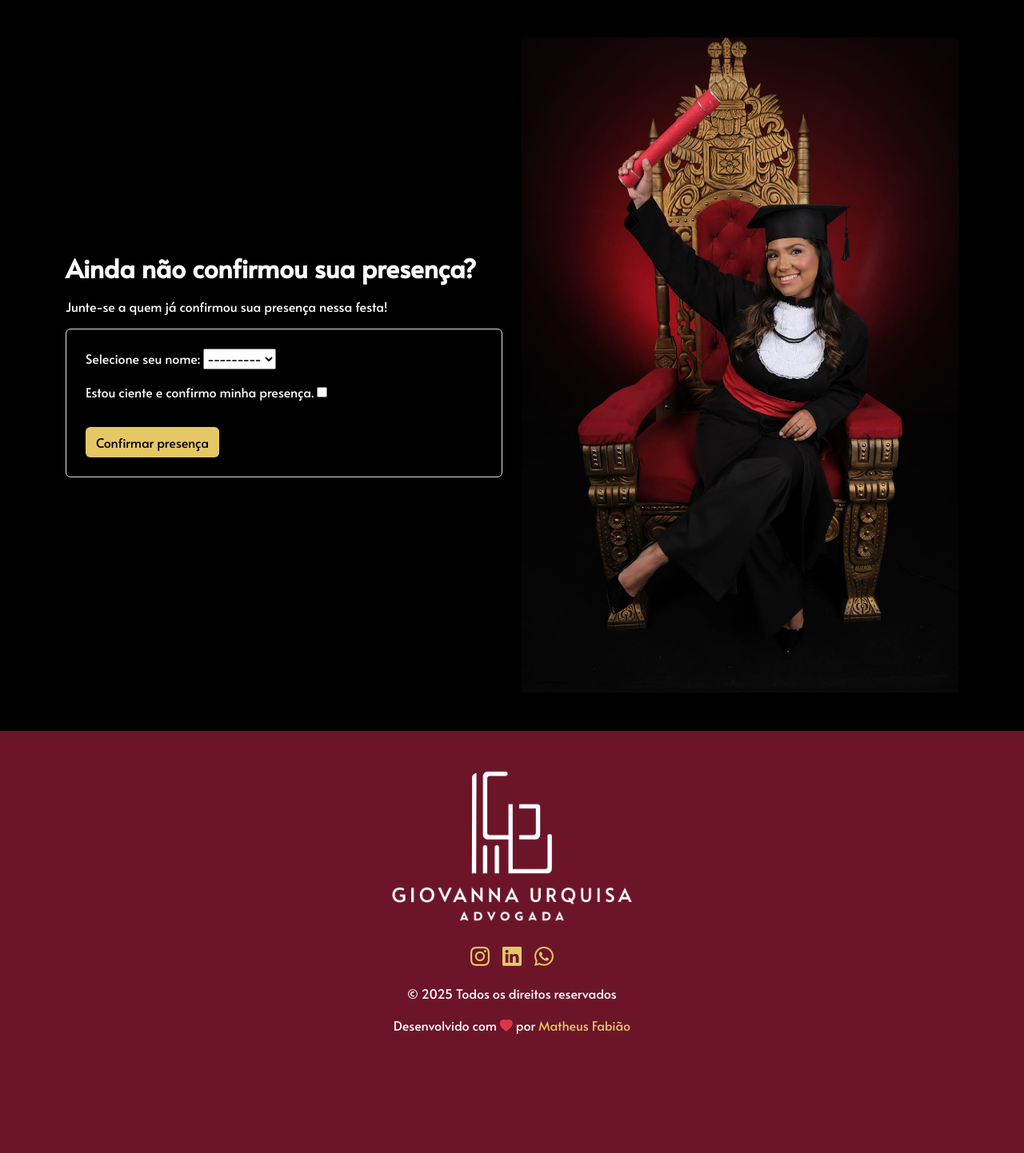
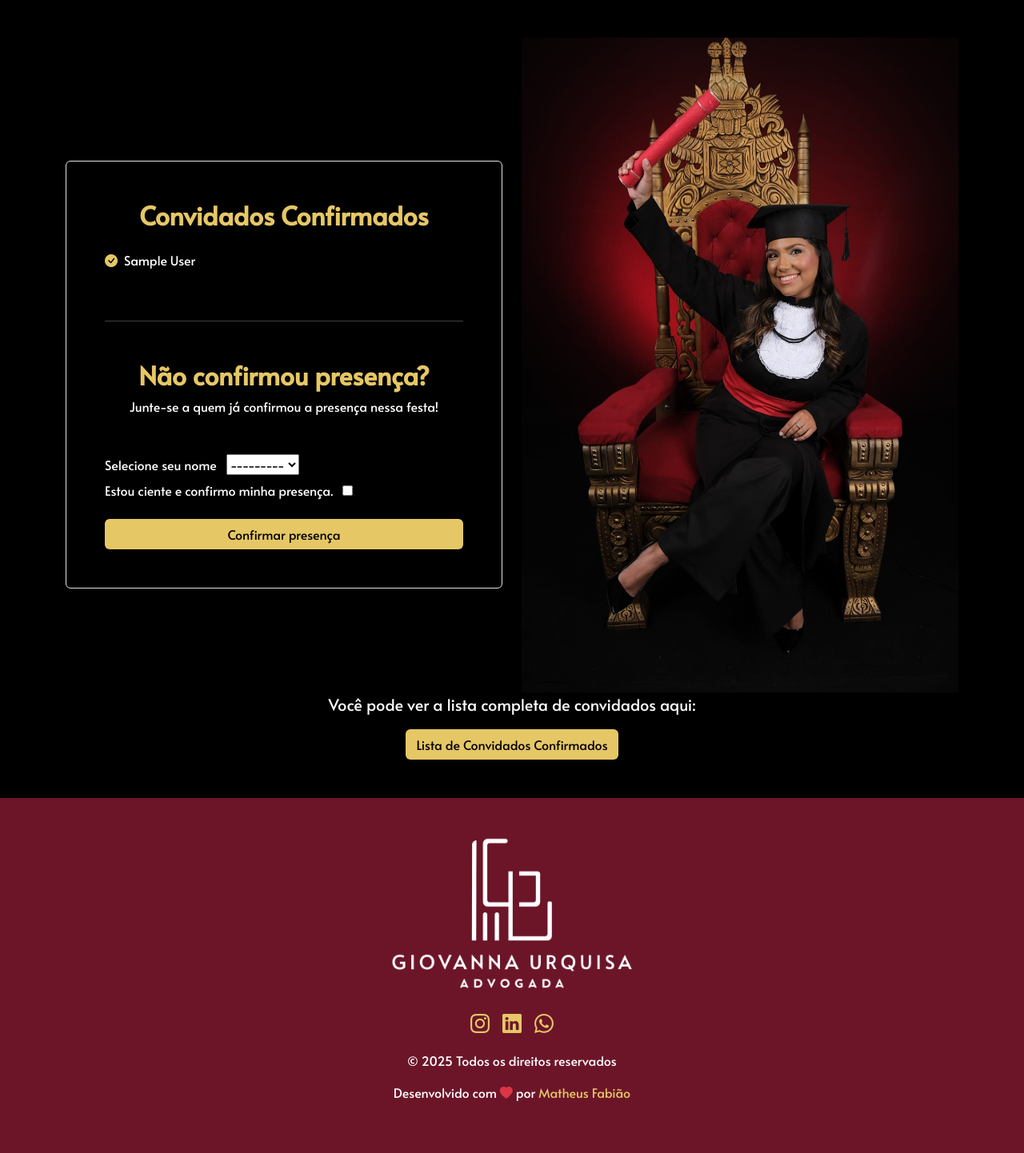
Before and after one commit to matheusfabiao/formagio, a Django app: page /baile/ in a window 1280 px wide. Shown: the part 2124-3566 px from the top of the page at 80% size. Before the commit the page ends 3417 px from the top, so only its background shows below. Run offline with Django 5.2, Linux system fonts and the light colour scheme; tables that the repository leaves empty hold one stand-in row (values such as "Sample post"); some libraries are stand-ins or nearby versions.

Commit message:
checkpoint: prom home all sections done

```diff
--- a/prom/views.py
+++ b/prom/views.py
@@ -11,7 +11,7 @@ class PromHomeView(ListView):
     context_object_name = 'confirmed_guests'
 
     def get_queryset(self):
-        return PromGuest.objects.filter(confirmed_presence=True).order_by('-id')[:6]
+        return PromGuest.objects.filter(confirmed_presence=True).order_by('-id')[:10]
 
     def get_context_data(self, **kwargs):
         context = super().get_context_data(**kwargs)
--- a/templates/prom/prom_home.html
+++ b/templates/prom/prom_home.html
@@ -171,38 +171,71 @@
 
 </section>
 
+{% comment %} form section {% endcomment %}
 <section class="py-5" style="background-color: black">
     <div class="container text-white overflow-hidden">
         <div class="row row-cols-1 row-cols-md-2 align-items-center">
             {% comment %} Form {% endcomment %}
             <div class="col py-5" id="form">
-                <h3 class="h2 mb-3 fw-bold text-md-start text-center" data-aos="fade-right" data-aos-duration="1000">Ainda não confirmou sua&nbsp;presença?</h3>
 
-                <p class="mb-3 text-md-start text-center" data-aos="fade-right" data-aos-duration="1000" data-aos-delay="200">Junte-se a quem já confirmou sua presença nessa festa!</p>
+                <div class="border rounded mt-4 p-5">
+                    <h2 class="text-center text-dourado fw-bold mb-4">Convidados Confirmados</h2>
 
-                {% if form.errors %}
-                    <div class="alert alert-danger" role="alert" data-aos="fade-right" data-aos-duration="1000" data-aos-delay="400">
+                    <div class="row row-cols-1 row-cols-md-2 mb-5">
+
+                        {% for guest in confirmed_guests %}
+                        <div class="col">
+                            <p class="fs-6">
+                                <i class="bi bi-check-circle-fill text-dourado me-1"></i>
+                                {{ guest.full_name }}
+                            </p>
+                        </div>
+                        {% empty %}
+                        <div class="col">
+                            <p class="fs-6 text-center text-white">
+                                Seja o primeiro a confirmar presença!
+                            </p>
+                        </div>
+                        {% endfor %}
+
+                    </div>
+
+                    <hr class="mb-5">
+
+                    <h2 class="text-center text-dourado fw-bold mb-2">Não confirmou presença?</h2>
+                    <p class="text-center fs-6 mb-5">Junte-se a quem já confirmou a presença nessa festa!</p>
+
+                    <form method="post" class="mx-auto">
+                        {% csrf_token %}
                         {% for field in form %}
-                            {% for error in field.errors %}
-                                <strong>{{ field.label }}:</strong> {{ error }}<br>
-                            {% endfor %}
+                            <div class="form-group">
+                                {{ field.errors }}
+                                <label for="{{ field.id_for_label }}" class="form-label me-2">{{ field.label }}</label>
+                                {{ field }}
+                                {% if field.help_text %}
+                                    <small class="form-text text-muted">{{ field.help_text }}</small>
+                                {% endif %}
+                            </div>
                         {% endfor %}
-                    </div>
-                {% endif %}
 
-                <form method="post" class="mx-auto border rounded p-4" data-aos="fade-right" data-aos-duration="1000" data-aos-delay="400">
-                    {% csrf_token %}
-                    {{ form.as_p }}
+                        <button type="submit" class="btn btn-dourado mt-3 w-100">Confirmar presença</button>
 
-                    <button type="submit" class="btn btn-dourado mt-3">Confirmar presença</button>
+                    </form>
+                </div>
 
-                </form>
             </div>
             {% comment %} Image {% endcomment %}
             <div class="col">
                 <img src="{% static 'img/gio_cadeira_diploma.jpg' %}" alt="Giovanna Urquisa" class="gio-form-img img-fluid mx-auto" data-aos="fade-left" data-aos-duration="1000">
             </div>
         </div>
+
+        <div class="d-flex flex-column align-items-center text-center justify-content-center">
+            <p class="lead text-white text-center">Você pode ver a lista completa de convidados aqui:</p>
+            <a href="#" class="btn btn-dourado">Lista de Convidados Confirmados</a>
+        </div>
+
+
     </div>
 </section>
 
```
